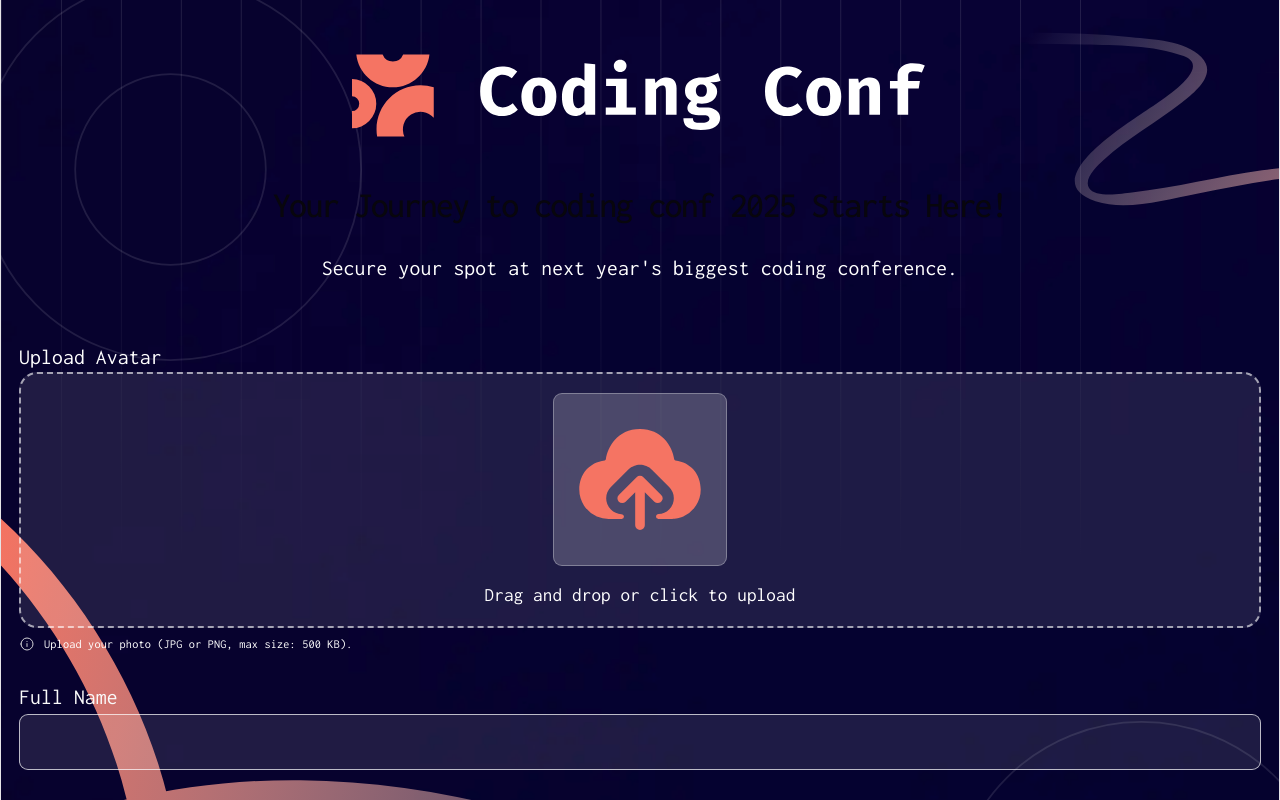
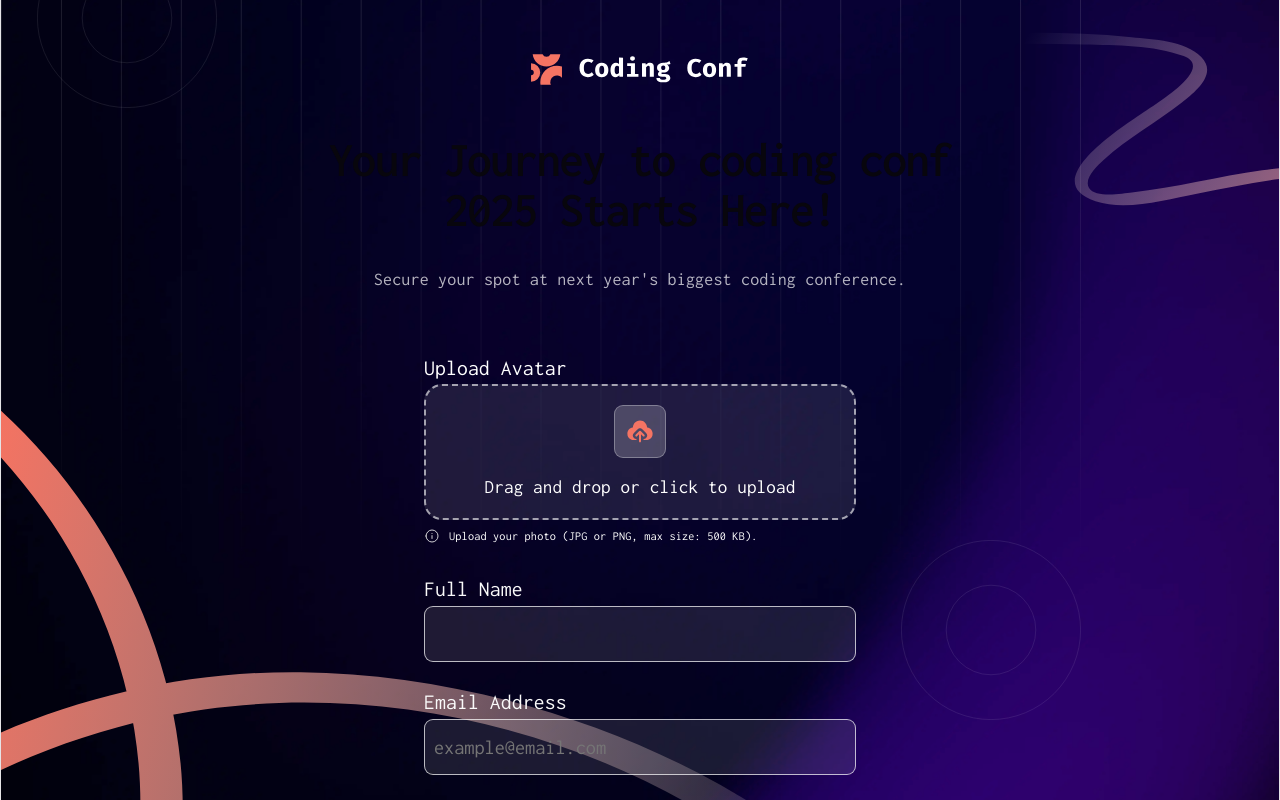
Before and after one commit to Abraham2904/Conference-ticket-generator-main, a React (Vite) app: page / in a window 1280 px wide. Shown: the top 800 px of the page. Built offline with nearby package versions, Linux system fonts and the light colour scheme; a web font is replaced by a local one.

Commit message:
Proyecto finalizado

```diff
--- a/src/Componentes/ComponentePrincipal.tsx
+++ b/src/Componentes/ComponentePrincipal.tsx
@@ -6,6 +6,7 @@ import logo from '../assets/images/pattern-lines.svg';
 import logoCircle from '../assets/images/pattern-circle.svg';
 import logoTop from '../assets/images/pattern-squiggly-line-top.svg';
 import logoBottom from '../assets/images/pattern-squiggly-line-bottom-mobile-tablet.svg';
+import logoBottomDesk from '../assets/images/pattern-squiggly-line-bottom-desktop.svg';
 import '../Estilos-Componentes/ComponentePrincipal.css';
 import type { datosTicket } from '../Interface/datosTicket';
 export const ComponentePrincipal = () => {
@@ -30,7 +31,7 @@ export const ComponentePrincipal = () => {
       <img src={logo} className='pattern-lines'/>
       <img src={logoCircle} className='pattern-circle'/>
       <img src={logoTop} className='pattern-top'/>
-      <img src={logoBottom} className='pattern-bottom'/>
+      <img src={window.screen.width < 1024 ? logoBottom : logoBottomDesk} className='pattern-bottom'/>
       <img src={logoCircle} className='pattern-circleMiddle'/>
     </div>
     <div className='info-content'>
--- a/src/Componentes/Formulario.tsx
+++ b/src/Componentes/Formulario.tsx
@@ -75,7 +75,7 @@ export const Formulario = ({ onEnviarTicket, onEnviarDatos }: props) => {
     }}>
         <div className='content-inputAvatar'>
         <p>Upload Avatar</p>
-        <label style={{borderColor: alertar && !url ?'red': alertaFile? 'red': undefined}} onClick={(e) => {
+        <label style={{borderColor: alertar && !url ?'red': alertaFile? 'red': undefined}} tabIndex={0} onClick={(e) => {
         if (url && e.target !== inputFile.current) e.preventDefault();
     }}>
              <input type='file' className='input-file'  onChange={(e) => URLImage(e)} ref={inputFile} />
--- a/src/Estilos-Componentes/ComponentePrincipal.css
+++ b/src/Estilos-Componentes/ComponentePrincipal.css
@@ -83,3 +83,27 @@
     margin-top: 3rem;
     width: 45%;
   }
+  @media (min-width:768px ){
+    .contenedor-principal{
+      background-image: url('../assets/images/background-tablet.png');
+    }
+  }
+  @media (min-width: 1024px){
+    .contenedor-principal{
+      background-image: url('../assets/images/background-desktop.png');
+    }
+    .logoTitle{
+      width: 17%;
+    }
+    .pattern-circle{
+      width: 10rem;
+      top: -4rem;
+      left: 2rem;
+    }
+    .pattern-circleMiddle{
+      width: 10rem;
+      top: 30rem;
+      right: 11rem;
+    }
+
+  }
--- a/src/Estilos-Componentes/Formulario.css
+++ b/src/Estilos-Componentes/Formulario.css
@@ -1,12 +1,12 @@
 .Formulario{
     padding: 1rem 1rem;
+
 }
 .Formulario h1{
     line-height: 1;
     font-size: 2rem;
     font-family: 'Inconsolata';
     text-align: center;
-
   }
 .Formulario p, .btn_generate{
     margin-top:1.5rem;
@@ -14,7 +14,10 @@
 
 }
 .formulario-datos{
+    margin: 0 auto;
     margin-top: 2rem;
+    width: 24rem;
+    max-width: 100%;
 }
 .content-inputAvatar {
     width: 100%;
@@ -35,6 +38,7 @@
     background-color: hsla(0, 0%,100%, 0.1);
     border-radius: 1rem;
     width: 100%;
+    height: 7.6rem;
     margin: 0 auto;
     border: 0.125rem dashed hsla(0, 0%,100%, 0.6);
 }
@@ -53,7 +57,7 @@
     background-color:hsla(0, 0%,100%, 0.2);
     border: 1px solid hsla(0, 0%,100%, 0.3);
     padding: 0.5rem;
-    width: 14%;
+    width: 2.94rem;
 
 }
 .Logo.updated > img{
@@ -159,3 +163,25 @@ input:hover{
     margin: 0;
     color: hsla(0, 0%,100%, 0.7);
 }
+@media (min-width: 1024px){
+    .Formulario{
+    width: 60%;
+    margin: 0 auto;
+    }
+    .Formulario > h1{
+        font-size: 2.75rem;
+        font-weight: 600;
+    }
+    .Formulario > p{
+        font-size: 1rem;
+        opacity: 0.7;
+        text-align: center;
+    }
+     label:not(.label-input):focus,input:not([type='file']):focus, button:focus{
+      outline: 1.5px solid #FFF;
+      outline-offset: 0.25rem;
+    }
+    input:is([type='file']):focus{
+        visibility: hidden;
+    }
+}
--- a/src/Estilos-Componentes/Ticket.css
+++ b/src/Estilos-Componentes/Ticket.css
@@ -107,6 +107,6 @@
 }
 .part-bottom > img{
     border-radius: 0.5rem;
-    width: 20%;
-    height: auto;
+    width: 2.55rem;
+    height: 2.7rem;
 }
```
